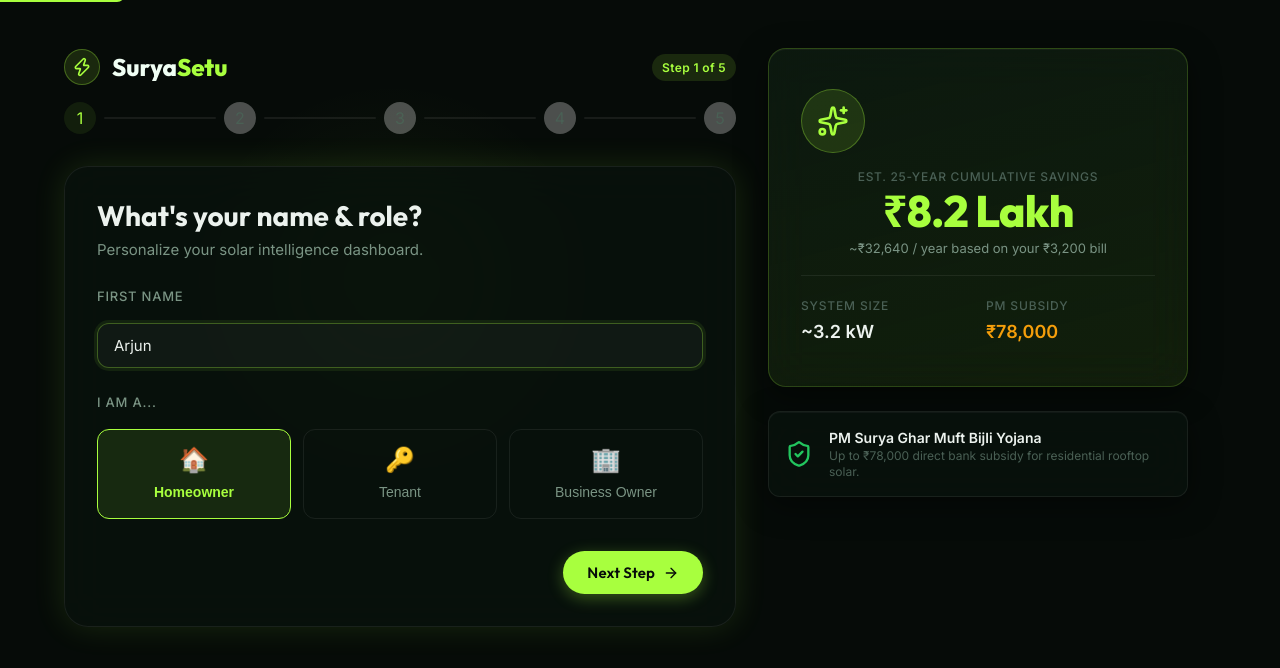
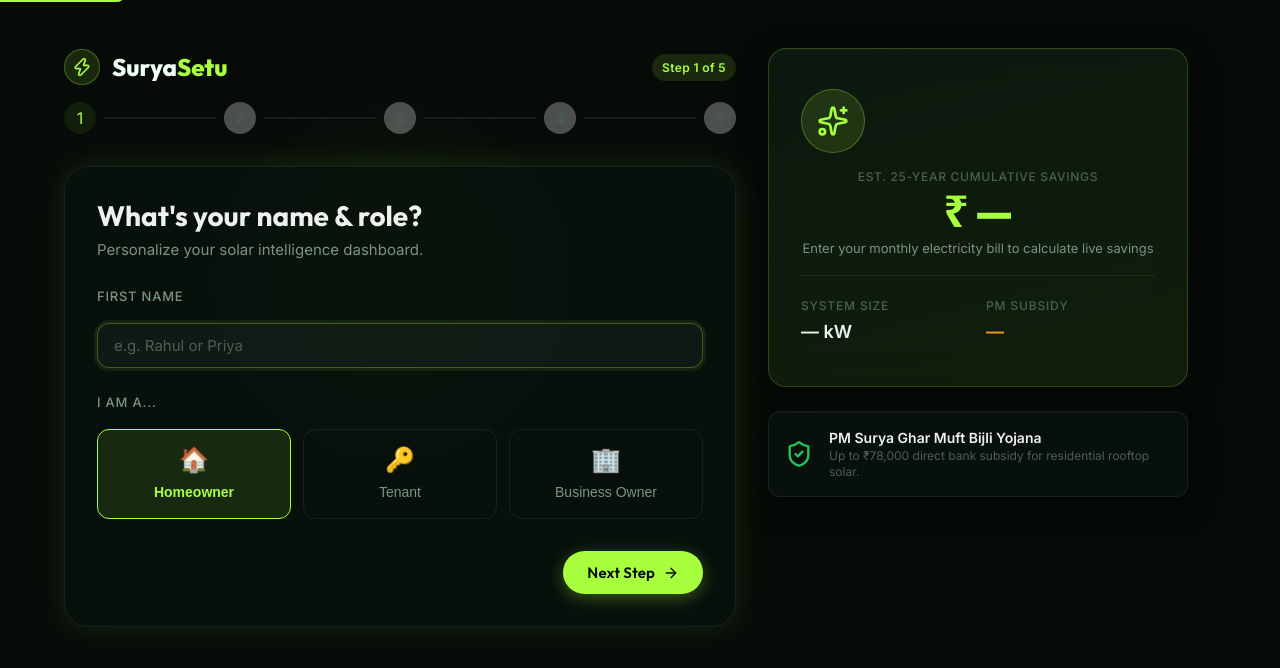
Before and after one commit to abubakarop461-bit/2026_OutgrowX, a React (Vite) app: page /onboarding in a window 1280 px wide. Shown: the top 668 px of the page. Built offline with nearby package versions, Linux system fonts and the light colour scheme.

Commit message:
fix: clear default pre-fed user data from onboarding form and property assessment before user entry

```diff
--- a/src/context/AppContext.tsx
+++ b/src/context/AppContext.tsx
@@ -41,22 +41,7 @@ interface AppContextType {
 
 const AppContext = createContext<AppContextType | undefined>(undefined);
 
-const DEFAULT_PROFILE: UserProfile = {
-  firstName: 'Arjun',
-  userType: 'Homeowner',
-  propertyType: 'Independent House',
-  roofSqFt: 800,
-  roofArea: 800,
-  state: 'Maharashtra',
-  discom: 'MSEDCL',
-  avgBill: 3200,
-  billAmount: 3200,
-  hasSolar: 'No',
-  wantsBattery: 'Yes',
-  city: 'Pune',
-  pinCode: '411001',
-  pincode: '411001'
-};
+const DEFAULT_PROFILE: UserProfile = {};
 
 export const AppProvider: React.FC<{ children: ReactNode }> = ({ children }) => {
   const [userProfile, setUserProfileState] = useState<UserProfile>(() => {
--- a/src/pages/Onboarding/Onboarding.tsx
+++ b/src/pages/Onboarding/Onboarding.tsx
@@ -24,16 +24,16 @@ const Onboarding: React.FC = () => {
     firstName: userProfile.firstName || '',
     userType: userProfile.userType || 'Homeowner',
     propertyType: userProfile.propertyType || 'Independent House',
-    roofArea: userProfile.roofArea || 800,
-    state: userProfile.state || 'Maharashtra',
-    billAmount: userProfile.billAmount || 3200,
-    discom: userProfile.discom || 'MSEDCL',
+    roofArea: userProfile.roofArea || '',
+    state: userProfile.state || '',
+    billAmount: userProfile.billAmount || '',
+    discom: userProfile.discom || '',
     hasSolar: userProfile.hasSolar ? String(userProfile.hasSolar) : 'No',
-    systemSize: userProfile.systemSize || 3.5,
-    installYear: userProfile.installYear || 2023,
+    systemSize: userProfile.systemSize || '',
+    installYear: userProfile.installYear || '',
     wantsBattery: userProfile.wantsBattery ? String(userProfile.wantsBattery) : 'Yes',
-    city: userProfile.city || 'Pune',
-    pincode: userProfile.pincode || '411001'
+    city: userProfile.city || '',
+    pincode: userProfile.pincode || ''
   });
 
   const update = (field: string, val: string | number) => {
@@ -113,10 +113,11 @@ const Onboarding: React.FC = () => {
     navigate('/dashboard');
   };
 
-  const monthlyBill = Number(formData.billAmount) || 3200;
+  const hasBillData = Number(formData.billAmount) > 0;
+  const monthlyBill = Number(formData.billAmount) || 0;
   const annualBill = monthlyBill * 12;
   const annualSavings = Math.round(annualBill * 0.85);
-  const recommendedKW = (monthlyBill / 1000).toFixed(1);
+  const recommendedKW = monthlyBill > 0 ? (monthlyBill / 1000).toFixed(1) : '—';
   const formattedSavings = new Intl.NumberFormat('en-IN', { maximumFractionDigits: 0 }).format(annualSavings);
   const savings25Year = (annualSavings * 25 / 100000).toFixed(1);
 
@@ -517,10 +518,12 @@ const Onboarding: React.FC = () => {
 
             <p className="stat-label text-xs letter-wide">Est. 25-Year Cumulative Savings</p>
             <div className="stat-value stat-value--accent mb-1" style={{ fontSize: '2.75rem' }}>
-              ₹{savings25Year} Lakh
+              {hasBillData ? `₹${savings25Year} Lakh` : '₹ —'}
             </div>
             <p className="stat-sublabel text-secondary">
-              ~₹{formattedSavings} / year based on your ₹{monthlyBill.toLocaleString('en-IN')} bill
+              {hasBillData
+                ? `~₹${formattedSavings} / year based on your ₹${monthlyBill.toLocaleString('en-IN')} bill`
+                : 'Enter your monthly electricity bill to calculate live savings'}
             </p>
 
             <div className="divider" />
@@ -528,11 +531,15 @@ const Onboarding: React.FC = () => {
             <div className="grid-2 gap-4 text-left">
               <div>
                 <span className="stat-label">System Size</span>
-                <p className="text-lg font-bold text-primary" style={{ margin: 0 }}>~{recommendedKW} kW</p>
+                <p className="text-lg font-bold text-primary" style={{ margin: 0 }}>
+                  {hasBillData ? `~${recommendedKW} kW` : '— kW'}
+                </p>
               </div>
               <div>
                 <span className="stat-label">PM Subsidy</span>
-                <p className="text-lg font-bold text-amber" style={{ margin: 0 }}>₹78,000</p>
+                <p className="text-lg font-bold text-amber" style={{ margin: 0 }}>
+                  {hasBillData ? (Number(recommendedKW) <= 1 ? '₹30,000' : Number(recommendedKW) <= 2 ? '₹60,000' : '₹78,000') : '—'}
+                </p>
               </div>
             </div>
           </div>
--- a/src/pages/PropertyAssessment/PropertyAssessment.tsx
+++ b/src/pages/PropertyAssessment/PropertyAssessment.tsx
@@ -142,8 +142,8 @@ export const PropertyAssessment: React.FC = () => {
 ═══════════════════════════════════════════════════════ */
 const RoofAnalysis: React.FC<{ state: string; isSpecialState: boolean }> = ({ state, isSpecialState }) => {
   const { userProfile } = useApp();
-  const [analyzed, setAnalyzed] = useState(true);
-  const [roofArea, setRoofArea] = useState<number>(Number(userProfile.roofArea || userProfile.roofSqFt) || 800);
+  const [analyzed, setAnalyzed] = useState(false);
+  const [roofArea, setRoofArea] = useState<number | ''>(userProfile.roofArea || userProfile.roofSqFt ? Number(userProfile.roofArea || userProfile.roofSqFt) : '');
   const [roofType, setRoofType] = useState('RCC Flat');
   const [buildingAge, setBuildingAge] = useState('0-5 years');
   const [shading, setShading] = useState('None');
@@ -162,8 +162,8 @@ const RoofAnalysis: React.FC<{ state: string; isSpecialState: boolean }> = ({ st
 
   // Calculation logic based on PM Surya Ghar requirements
   const calc = useMemo(() => {
-    // 1 kW requires ~107 sq ft (10 sq m) shadow-free area per PM Surya Ghar spec
-    const maxViableKW = Math.max(1, Math.floor(roofArea / 107));
+    const areaNum = Number(roofArea) || 800;
+    const maxViableKW = Math.max(1, Math.floor(areaNum / 107));
 
     // Monthly consumption units
     const monthlyUnits = monthlyBill / currentTariff;
@@ -175,7 +175,7 @@ const RoofAnalysis: React.FC<{ state: string; isSpecialState: boolean }> = ({ st
 
     // Usable shadow-free area (60% to 75% depending on shading)
     const usableAreaFactor = shading === 'None' ? 0.75 : shading === 'Partial' ? 0.60 : 0.45;
-    const usableAreaSqFt = Math.round(roofArea * usableAreaFactor);
+    const usableAreaSqFt = Math.round(areaNum * usableAreaFactor);
 
     // Number of panels (using standard 400W ALMM-listed monocrystalline PV modules)
     const panelsCount = Math.ceil((recommendedKW * 1000) / 400);
@@ -204,7 +204,7 @@ const RoofAnalysis: React.FC<{ state: string; isSpecialState: boolean }> = ({ st
     // Sub-scores (0-100)
     const solarResourceScore = Math.round(Math.min(100, Math.max(30, ((psh - 4.0) / 1.5) * 60 + 40)));
 
-    let roofSuitabilityScore = roofArea >= 1000 ? 95 : roofArea >= 500 ? 85 : 70;
+    let roofSuitabilityScore = areaNum >= 1000 ? 95 : areaNum >= 500 ? 85 : 70;
     if (roofType === 'RCC Flat' || roofType === 'Terrace') roofSuitabilityScore = Math.min(100, roofSuitabilityScore + 8);
     if (roofType === 'Metal Sheet') roofSuitabilityScore = Math.max(40, roofSuitabilityScore - 5);
 
@@ -488,8 +488,8 @@ const RoofAnalysis: React.FC<{ state: string; isSpecialState: boolean }> = ({ st
    LAND SOLAR COMPONENT (PM-KUSUM ALIGNED)
 ═══════════════════════════════════════════════════════ */
 const LandSolar: React.FC<{ state: string }> = ({ state }) => {
-  const [analyzed, setAnalyzed] = useState(true);
-  const [landArea, setLandArea] = useState<number>(5);
+  const [analyzed, setAnalyzed] = useState(false);
+  const [landArea, setLandArea] = useState<number | ''>(5);
   const [terrain, setTerrain] = useState('Flat');
   const [soilType, setSoilType] = useState('Sandy / Loamy');
   const [gridDistance, setGridDistance] = useState('< 1 km');
@@ -500,11 +500,12 @@ const LandSolar: React.FC<{ state: string }> = ({ state }) => {
 
   // Calculation based on solarPoliciesAndSchemes.json (PM-KUSUM rules)
   const calc = useMemo(() => {
+    const areaNum = Number(landArea) || 5;
     // Terrain capacity modifier
     const terrainMod = terrain === 'Flat' ? 1.0 : terrain === 'Gently Sloped' ? 0.88 : 0.65;
 
     // ~200 kW capacity per acre for utility / community scale
-    const estimatedCapacityKW = Math.round(landArea * 200 * terrainMod);
+    const estimatedCapacityKW = Math.round(areaNum * 200 * terrainMod);
     const capacityMW = (estimatedCapacityKW / 1000).toFixed(2);
 
     // Annual generation: kW * PSH * 365 * 0.78 efficiency
@@ -514,15 +515,15 @@ const LandSolar: React.FC<{ state: string }> = ({ state }) => {
     // PM-KUSUM Matching
     let schemeMatch = 'PM-KUSUM Component A';
     let schemeDesc = '0.5 MW to 2 MW grid-connected solar power plant on barren or fallow farmland.';
-    if (landArea < 2) {
+    if (areaNum < 2) {
       schemeMatch = 'PM-KUSUM Component B / C';
       schemeDesc = 'Off-grid standalone solar pumps (2–10 HP) or solarization of agricultural feeder pumps.';
     }
 
     // Revenue Options under PM-KUSUM
     // Option 1: Lease land to developer @ ₹35,000 to ₹50,000 per acre/year
-    const annualLeaseMin = Math.round(landArea * 35000);
-    const annualLeaseMax = Math.round(landArea * 52000);
+    const annualLeaseMin = Math.round(areaNum * 35000);
+    const annualLeaseMax = Math.round(areaNum * 52000);
 
     // Option 2: Sale of power to DISCOM at PPA tariff ~₹3.00 / unit
     const ppaTariff = 3.00;
```
